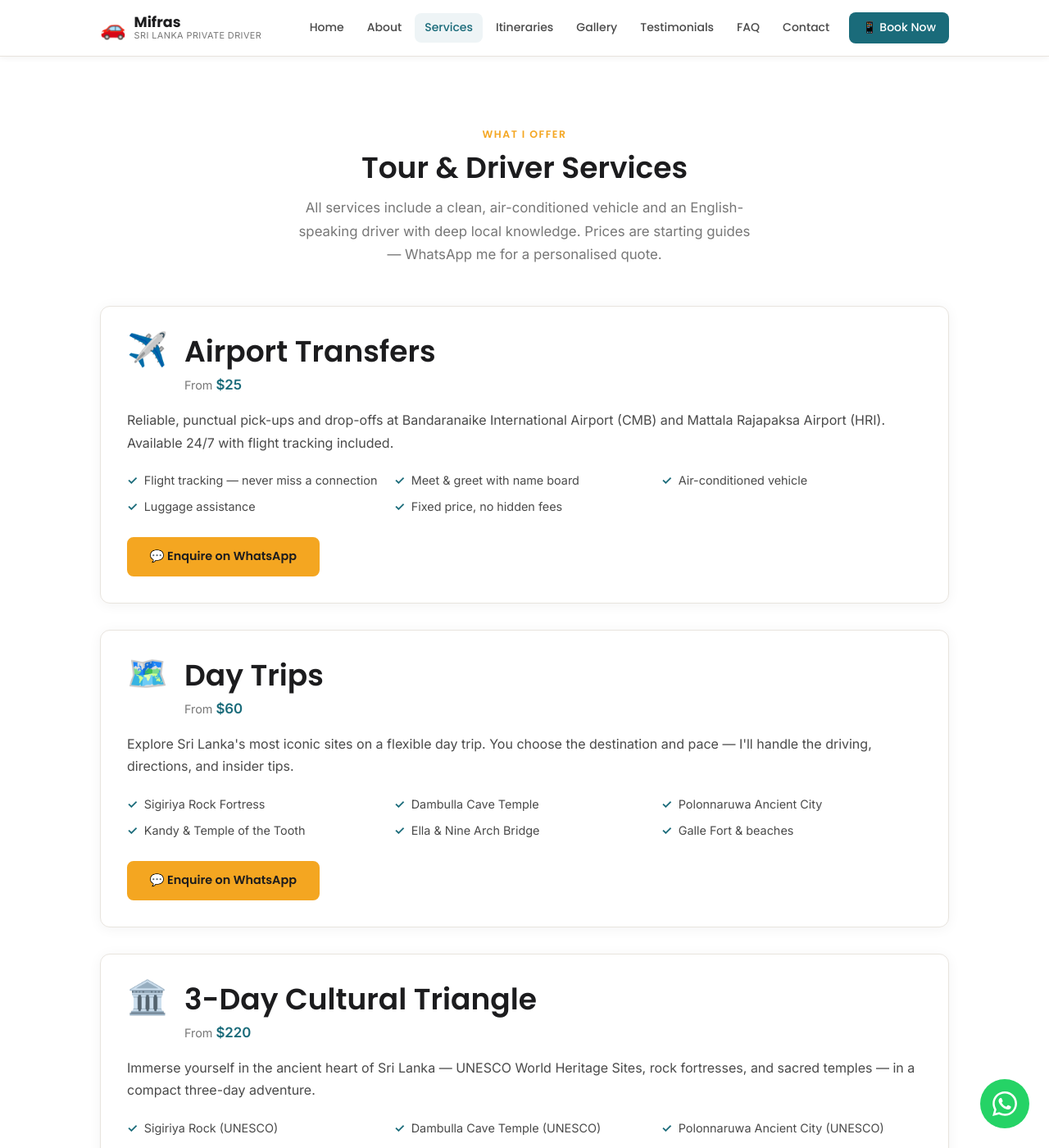
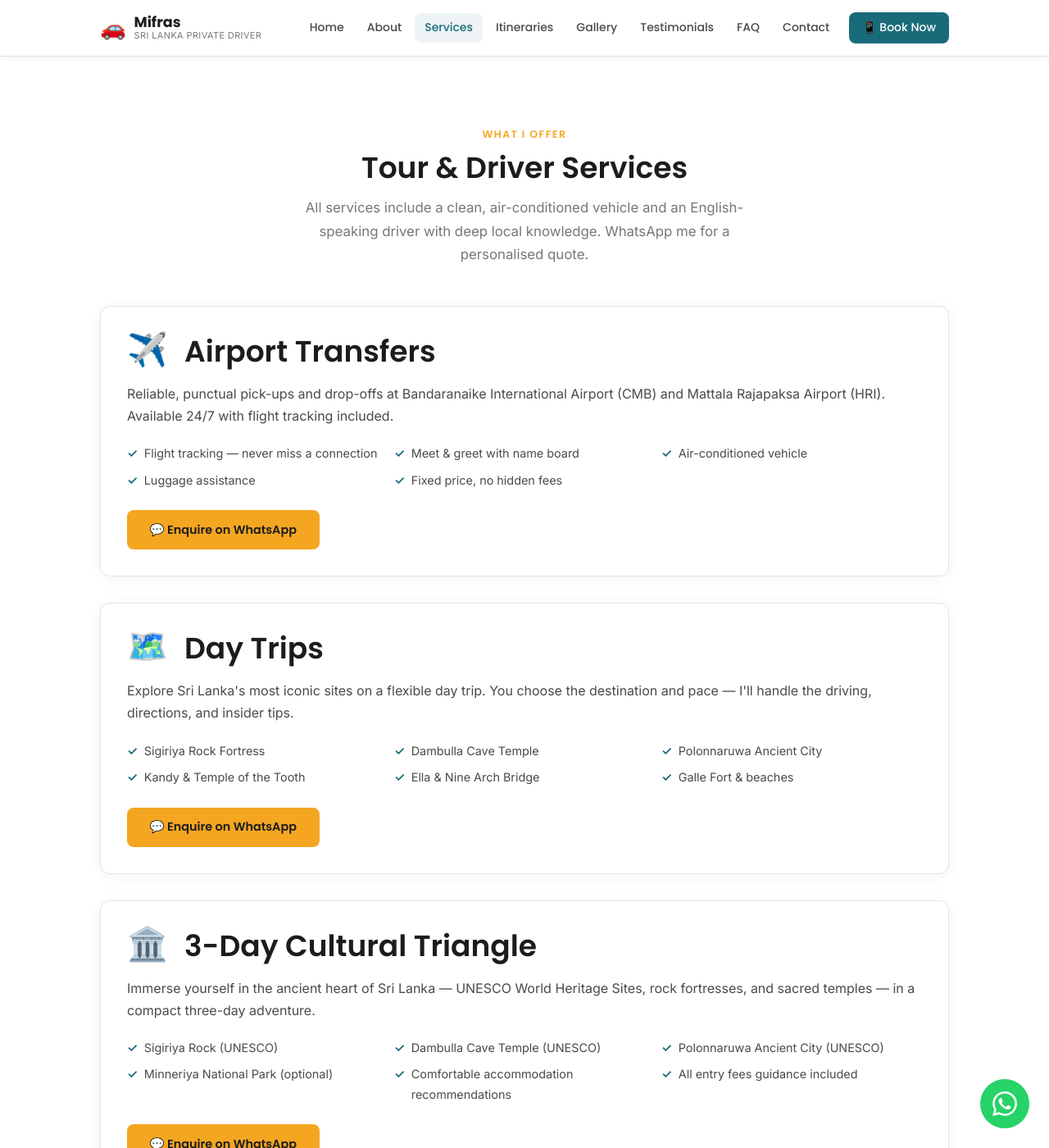
Before and after one commit to shukwong/srilanka, a Jekyll site: the page built from _pages/services.md, in a window 1280 px wide and 1400 px high. Shown: the whole window at 82% size. Built offline with Jekyll 4.4.1, drawn with Linux system fonts in a browser that asks for light colours; some of the changed text lies outside the part shown.

Commit message:
Remove prices from services page
- Remove all price_from fields from services.yml
- Remove price display element from services.md template
- Remove "Prices are starting guides" from subtitle text
- Remove unused .service-price CSS styles

https://claude.ai/code/session_01DQg1iiM9EeHcjnGuL8o95b

```diff
--- a/_data/services.yml
+++ b/_data/services.yml
@@ -4,7 +4,6 @@
   description: >
     Reliable, punctual pick-ups and drop-offs at Bandaranaike International Airport (CMB)
     and Mattala Rajapaksa Airport (HRI). Available 24/7 with flight tracking included.
-  price_from: "$25"
   highlights:
     - Flight tracking — never miss a connection
     - Meet & greet with name board
@@ -18,7 +17,6 @@
   description: >
     Explore Sri Lanka's most iconic sites on a flexible day trip. You choose the
     destination and pace — I'll handle the driving, directions, and insider tips.
-  price_from: "$60"
   highlights:
     - Sigiriya Rock Fortress
     - Dambulla Cave Temple
@@ -33,7 +31,6 @@
   description: >
     Immerse yourself in the ancient heart of Sri Lanka — UNESCO World Heritage Sites,
     rock fortresses, and sacred temples — in a compact three-day adventure.
-  price_from: "$220"
   highlights:
     - Sigiriya Rock (UNESCO)
     - Dambulla Cave Temple (UNESCO)
@@ -48,7 +45,6 @@
   description: >
     A perfect first-time Sri Lanka experience: ancient ruins, emerald tea plantations,
     colonial Galle, and golden beaches all in one memorable journey.
-  price_from: "$380"
   highlights:
     - Cultural Triangle highlights
     - Kandy & Temple of the Tooth
@@ -63,7 +59,6 @@
   description: >
     The complete Sri Lanka experience. From the wild north coast to the surf
     beaches of the south, with everything in between — truly see it all.
-  price_from: "$550"
   highlights:
     - Full Cultural Triangle
     - Kandy & hill country
@@ -79,7 +74,6 @@
   description: >
     Have a specific bucket list? Want to combine interests — wildlife, history,
     cooking, surfing? I'll design a completely bespoke itinerary just for you.
-  price_from: "Ask me"
   highlights:
     - Fully flexible dates & routing
     - Family-friendly options
--- a/_pages/services.md
+++ b/_pages/services.md
@@ -14,8 +14,7 @@ permalink: /services/
       <h2 id="services-heading">Tour &amp; Driver Services</h2>
       <p class="section-subtitle">
         All services include a clean, air-conditioned vehicle and an English-speaking
-        driver with deep local knowledge. Prices are starting guides — WhatsApp me
-        for a personalised quote.
+        driver with deep local knowledge. WhatsApp me for a personalised quote.
       </p>
     </div>
 
@@ -25,7 +24,6 @@ permalink: /services/
         <span class="service-icon-lg" aria-hidden="true">{{ service.icon }}</span>
         <div>
           <h2 id="service-{{ service.id }}">{{ service.title }}</h2>
-          <p class="service-price">From <strong>{{ service.price_from }}</strong></p>
         </div>
       </div>
       <p class="service-detail__description">{{ service.description }}</p>
@@ -121,17 +119,6 @@ permalink: /services/
   flex-shrink: 0;
 }
 
-.service-price {
-  color: #777;
-  font-size: 0.9rem;
-  margin-top: 0.25rem;
-}
-
-.service-price strong {
-  color: #1a6b7a;
-  font-size: 1.05rem;
-}
-
 .service-detail__description {
   color: #4a4a4a;
   margin-bottom: 1.25rem;
```
